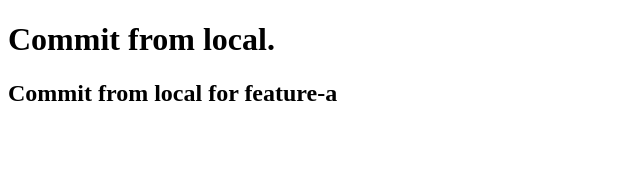
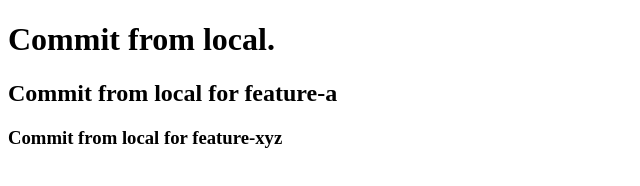
Before and after one commit to wa1yan/learning-git, a plain HTML site: page index.html in a window 1280 px wide. Shown: the whole page, without its empty margins (0-640 px from the left). Drawn offline with Linux system fonts and the light colour scheme.

Commit message:
fourth commit

```diff
--- a/index.html
+++ b/index.html
@@ -8,5 +8,6 @@
 <body>
 	<h1>Commit from local.</h1>
 	<h2>Commit from local for feature-a</h2>
+	<h3>Commit from local for feature-xyz</h3>
 </body>
 </html>
```
